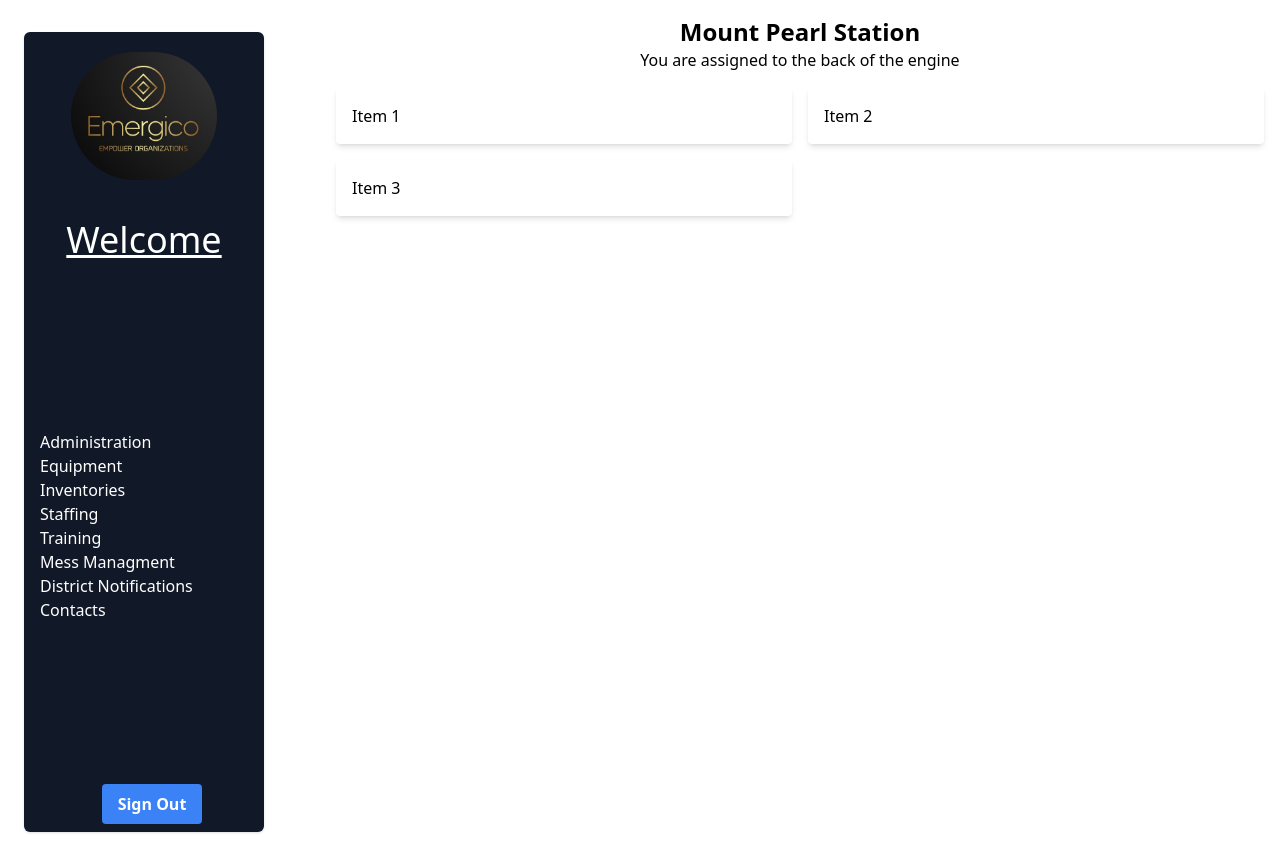
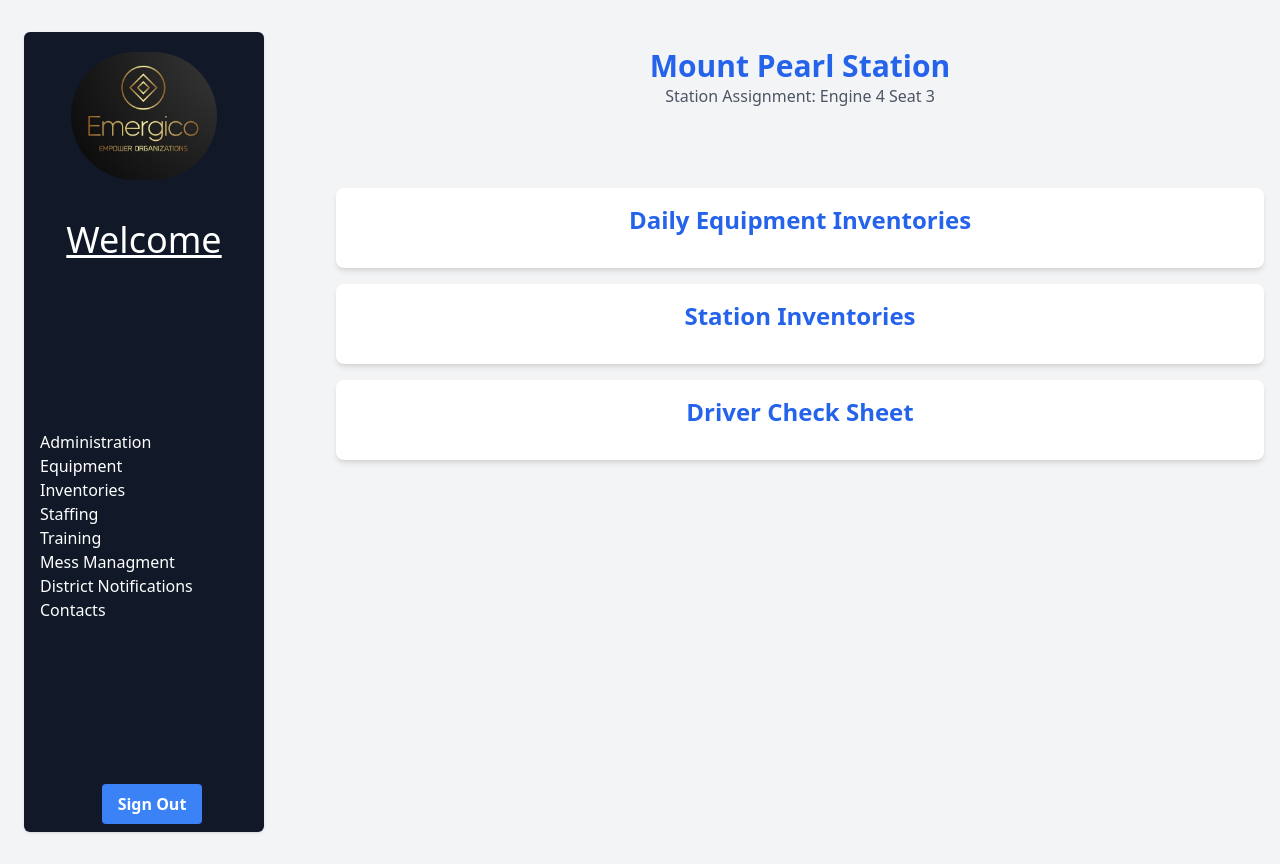
Before and after one commit to bmulley16/FirehallManager, a React (Vite) app: page /inventories in a window 1280 px wide. Built offline with nearby package versions, Linux system fonts and the light colour scheme.

Commit message:
styled the inventory page still needs work

```diff
--- a/src/pages/Inventories.tsx
+++ b/src/pages/Inventories.tsx
@@ -2,21 +2,33 @@ import { ProfileAside } from "../components/accountPageAside";
 
 export function InventoriesPage() {
   return (
-    <div className="flex">
+    <div className="flex bg-gray-100">
       <aside className="w-1/4 p-4">
         <ProfileAside></ProfileAside>
       </aside>
-      <div className="w-3/4 p-4">
-        <div className="text-center mb-4">
-          <h1 className="text-2xl font-bold">Mount Pearl Station</h1>
-
-          <h3 className="">You are assigned to the back of the engine</h3>
+      <div className="w-3/4 p-4 my-8">
+        <div className="text-center mb-8 ">
+          <h1 className="text-3xl font-bold text-blue-600">
+            Mount Pearl Station
+          </h1>
+          <h3 className="text-gray-600">Station Assignment: Engine 4 Seat 3</h3>
         </div>
-        <div className="grid grid-cols-2 gap-4">
-          <div className="bg-white p-4 rounded shadow-md">Item 1</div>
-          <div className="bg-white p-4 rounded shadow-md">Item 2</div>
-          <div className="bg-white p-4 rounded shadow-md">Item 3</div>
-          {/* Add more inventory items as needed */}
+        <div className="grid grid-cols-2 gap-4 my-20">
+          <div className="bg-white col-span-2 p-4 rounded-lg shadow-md">
+            <h1 className="text-2xl font-bold text-blue-600 text-center mb-4">
+              Daily Equipment Inventories
+            </h1>
+          </div>
+          <div className="bg-white p-4 col-span-2 rounded-lg shadow-md">
+            <h1 className="text-2xl font-bold text-blue-600 text-center mb-4">
+              Station Inventories
+            </h1>
+          </div>
+          <div className="bg-white p-4 col-span-2 rounded-lg shadow-md">
+            <h1 className="text-2xl font-bold text-blue-600 text-center mb-4">
+              Driver Check Sheet
+            </h1>
+          </div>
         </div>
       </div>
     </div>
```
